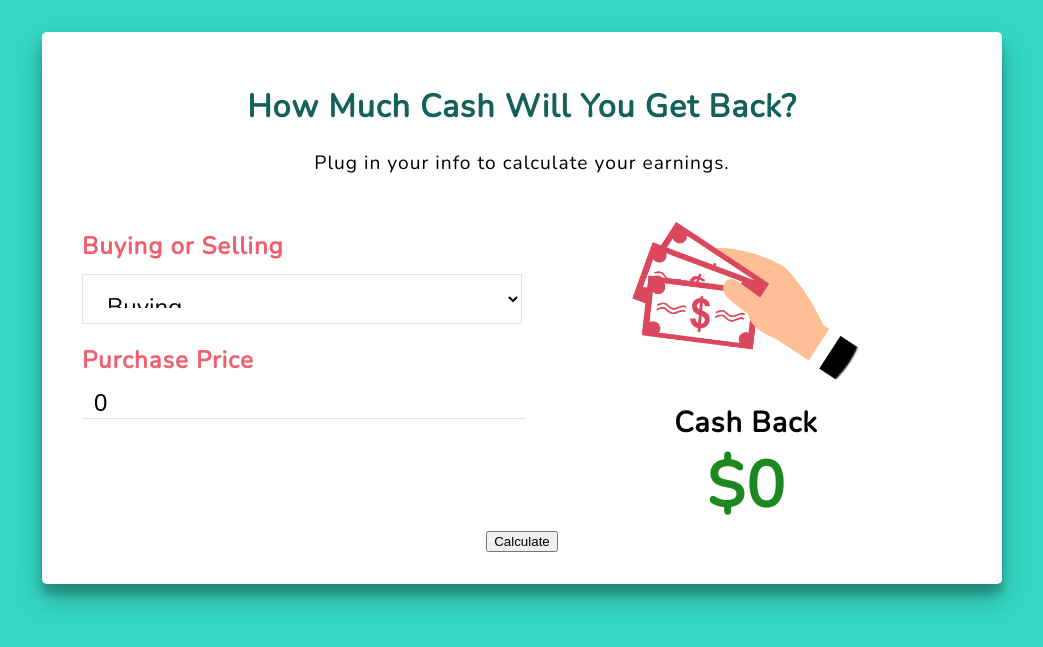
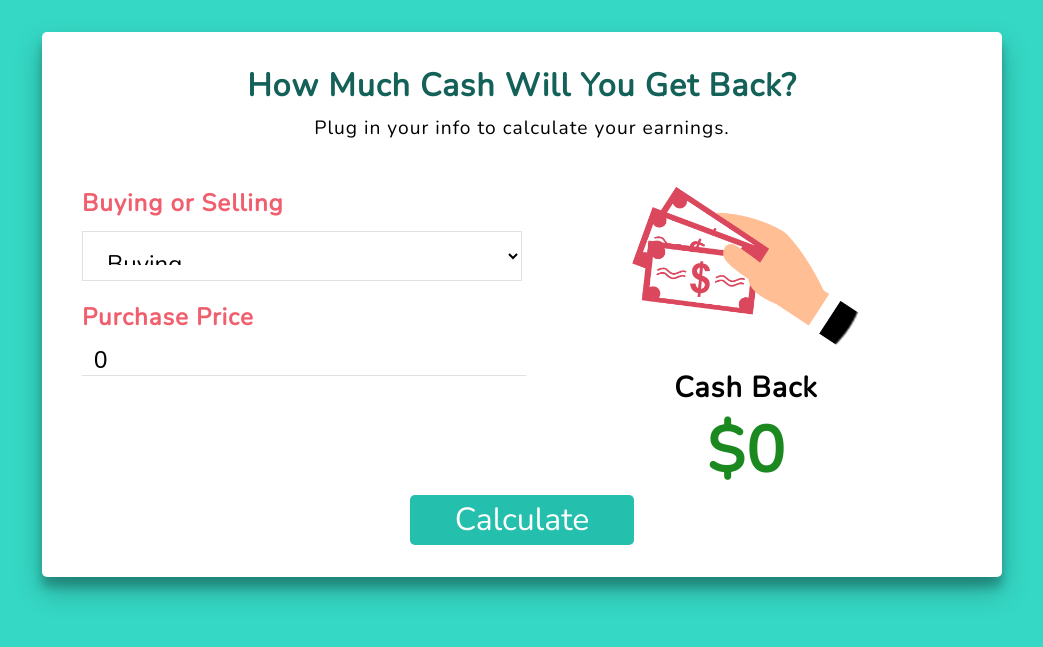
Before and after one commit to Ly900/cash-calculator, a PHP site: page / in a window 1280 px wide. Shown: the top 647 px of the page, without its empty margins (118-1161 px from the left). Run offline with PHP 8.4, Linux system fonts and the light colour scheme; some libraries are stand-ins or nearby versions.

Commit message:
style header and submit button

```diff
--- a/style.css
+++ b/style.css
@@ -5,7 +5,8 @@ form,
 body,
 html,
 span,
-p {
+p,
+h1 {
   margin: 0;
   padding: 0;
   box-sizing: border-box; }
@@ -23,7 +24,7 @@ body {
 .cash-calc {
   max-width: 960px;
   margin: 2em auto;
-  padding: 2em;
+  padding: 1em 2em 2em;
   background: #fff;
   border-radius: 5px;
   box-shadow: 0 14px 28px rgba(0, 0, 0, 0.25), 0 10px 10px rgba(0, 0, 0, 0.22); }
@@ -31,7 +32,8 @@ body {
     text-align: center; }
   .cash-calc__heading {
     color: #136158;
-    font-size: 2rem; }
+    font-size: 2rem;
+    margin: .5em 0 .25em 0; }
   .cash-calc__description {
     font-size: 1.2rem;
     margin-bottom: 2em; }
@@ -61,6 +63,31 @@ body {
     text-indent: 10px; }
   .cash-calc__image {
     max-width: 300px; }
+  .cash-calc__inputs-results-wrapper {
+    display: flex;
+    flex-direction: column; }
+  .cash-calc__results {
+    text-align: center; }
+  .cash-calc__input-section {
+    margin: .5em 0 1.25em .5em; }
+  .cash-calc__submit-container {
+    margin: 0 auto;
+    width: 100%;
+    text-align: center; }
+  .cash-calc__submit-btn {
+    font-family: 'Nunito', sans-serif;
+    font-size: 2rem;
+    min-width: 25%;
+    height: 50px;
+    background: #25bfad;
+    color: #fff;
+    border: none;
+    border-radius: 5px;
+    cursor: pointer; }
+    .cash-calc__submit-btn:hover {
+      background: #23b7a6; }
+    .cash-calc__submit-btn:active {
+      background: #1d9587; }
   .cash-calc__cash-back-text {
     color: black;
     font-size: 1.8rem;
@@ -71,24 +98,6 @@ body {
     font-weight: bolder;
     color: #1B891F; }
 
-.cash-calc__inputs-results-wrapper {
-  display: flex;
-  flex-direction: column; }
-
-.cash-calc__input-section {
-  margin: .5em 0 1.25em .5em; }
-
-.cash-calc__input-section:first-child {
-  margin-top: 1em; }
-
-.cash-calc__results {
-  text-align: center; }
-
-.cash-calc__submit-container {
-  margin: 0 auto;
-  width: 100%;
-  text-align: center; }
-
 @media screen and (min-width: 780px) {
   .cash-calc__inputs-results-wrapper {
     flex-direction: row; }
--- a/style.scss
+++ b/style.scss
@@ -7,7 +7,8 @@ form,
 body,
 html,
 span,
-p {
+p,
+h1 {
 	margin: 0;
 	padding: 0;
 	box-sizing: border-box;
@@ -36,7 +37,7 @@ body {
 .cash-calc {
 	max-width: 960px;
 	margin: 2em auto;
-	padding: 2em;
+	padding: 1em 2em 2em;
 	background: #fff;
 	border-radius: 5px;
 	box-shadow: 0 14px 28px rgba(0,0,0,0.25), 0 10px 10px rgba(0,0,0,0.22);
@@ -46,6 +47,7 @@ body {
 	&__heading {
 		color: $headingColor;
 		font-size: 2rem;
+		margin: .5em 0 .25em 0;
 	}
 	&__description {
 		font-size: 1.2rem;
@@ -86,6 +88,38 @@ body {
 	&__image {
 		max-width: 300px;
 	}
+	&__inputs-results-wrapper {
+		display: flex;
+		flex-direction: column;
+	}
+	&__results {
+		text-align: center;
+	}
+	&__input-section {
+		margin: .5em 0 1.25em .5em;
+	}
+	&__submit-container {
+		margin: 0 auto;
+		width: 100%;
+		text-align: center;
+	}
+	&__submit-btn {
+		font-family: 'Nunito', sans-serif;
+		font-size: 2rem;
+    min-width: 25%;
+    height: 50px;
+    background: darken($primaryColor, 8%);
+    color: #fff;
+		border: none;
+		border-radius: 5px;
+		cursor: pointer;
+		&:hover {
+			background: darken($primaryColor, 10%);
+		}
+		&:active {
+			background: darken($primaryColor, 18%);
+		}
+	}
 	&__cash-back-text {
 		@extend .cash-calc__form-label;
 		color: darken($headingColor, 25%);
@@ -99,38 +133,6 @@ body {
 		color: $green;
 	}
 }
-.cash-calc__inputs-results-wrapper {
-	display: flex;
-	flex-direction: column;
-}
-
-// .cash-calc__form-container {
-// 	border: 1px solid blue;
-// }
-
-// .cash-calc__form-item {
-// 	display: block;
-// }
-
-.cash-calc__input-section {
-	margin: .5em 0 1.25em .5em;
-}
-
-.cash-calc__input-section:first-child {
-	margin-top: 1em;
-}
-
-.cash-calc__results {
-	// border: 1px solid green;
-	text-align: center;
-}
-
-.cash-calc__submit-container {
-	margin: 0 auto;
-	width: 100%;
-	text-align: center;
-}
-
 
 @media screen and (min-width: 780px) {
 	.cash-calc__inputs-results-wrapper {
```
